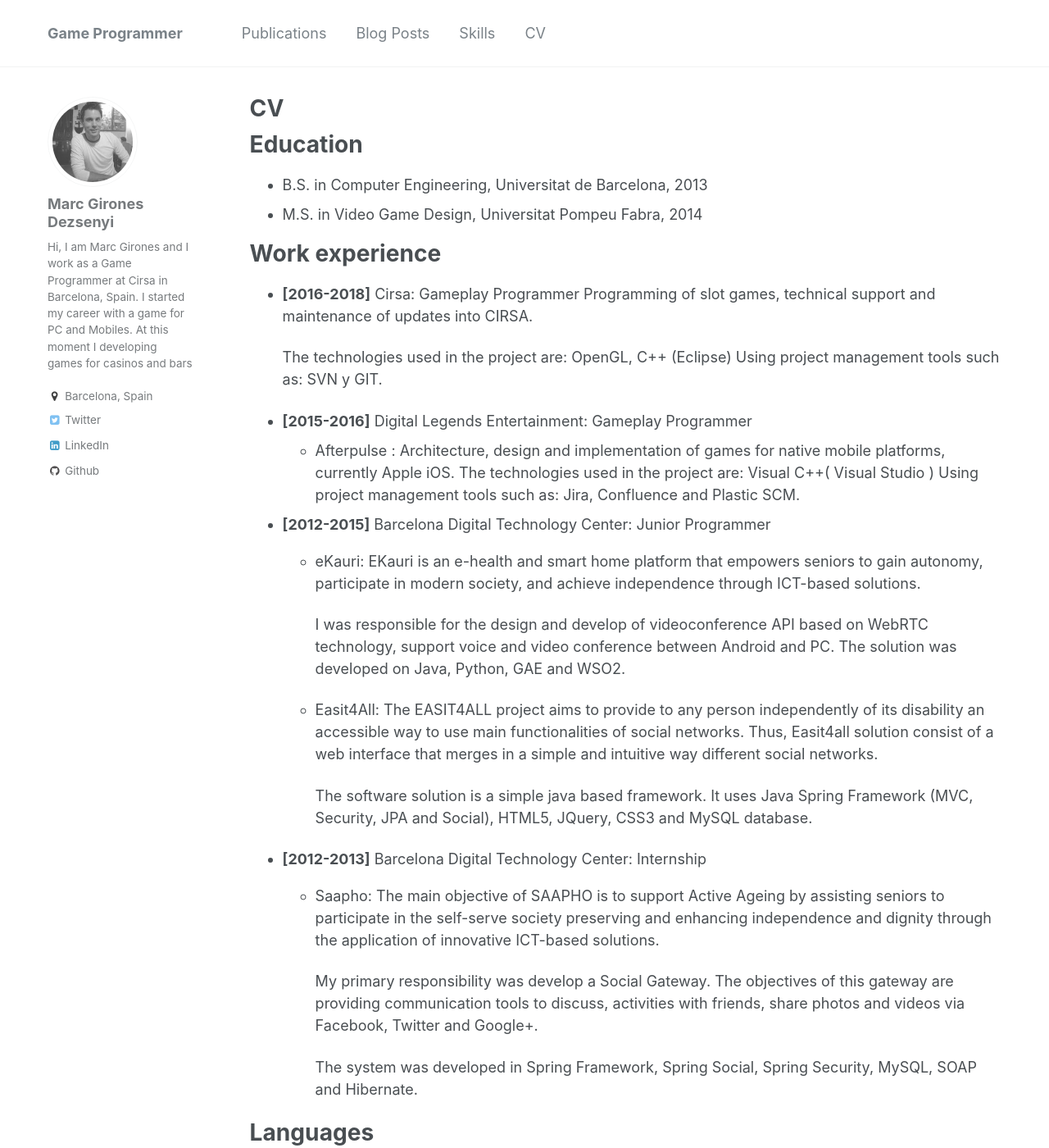
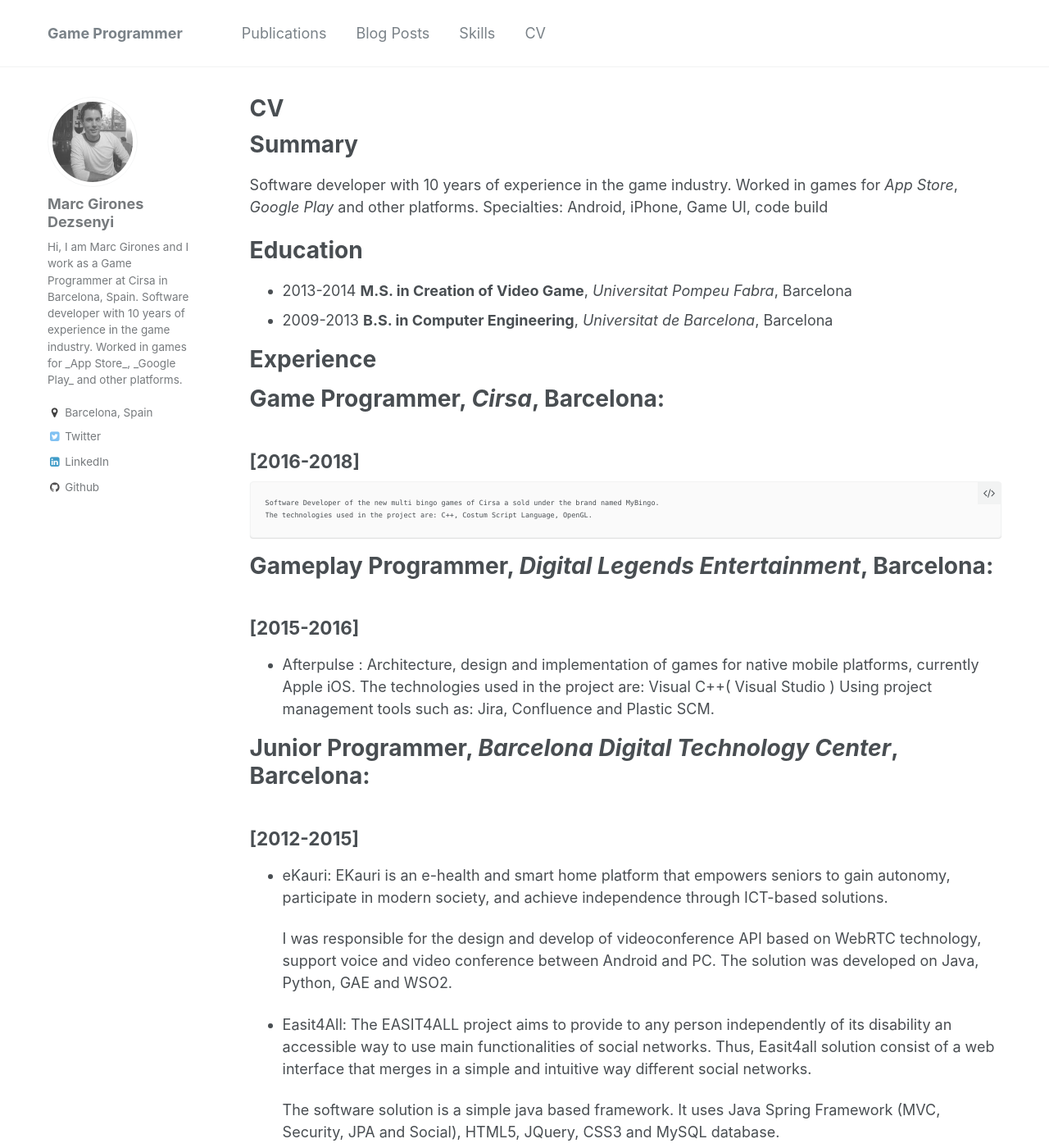
Before and after one commit to giron3s/giron3s.github.io, a Jekyll site: the page built from _pages/cv.md, in a window 1280 px wide and 1400 px high. Shown: the whole window at 82% size. Built offline with Jekyll 4.4.1, drawn with Linux system fonts in a browser that asks for light colours; some of the changed text lies outside the part shown.

Commit message:
Formating CV page

```diff
--- a/_config.yml
+++ b/_config.yml
@@ -79,7 +79,8 @@
 author:
   name             : "Marc Girones Dezsenyi"
   avatar           : "profile.jpg"
-  bio              : "Hi, I am Marc Girones and I work as a Game Programmer at Cirsa in Barcelona, Spain. I started my career with a game for PC and Mobiles. At this moment I developing games for casinos and bars "
+  bio              : "Hi, I am Marc Girones and I work as a Game Programmer at Cirsa in Barcelona, Spain. Software developer with 10 years of experience in the game industry. Worked in games for _App Store_,
+_Google Play_ and other platforms."
   location         : "Barcelona, Spain"
   employer         :
   googlescholar    :
--- a/_pages/cv.md
+++ b/_pages/cv.md
@@ -9,28 +9,36 @@
 
 {% include base_path %}
 
+Summary
+======
+Software developer with 10 years of experience in the game industry. Worked in games for _App Store_,
+_Google Play_ and other platforms.
+Specialties: Android, iPhone, Game UI, code build
+
 Education
 ======
-* B.S. in Computer Engineering, Universitat de Barcelona, 2013
-* M.S. in Video Game Design, Universitat Pompeu Fabra, 2014
+* 2013-2014 **M.S. in Creation of Video Game**, _Universitat Pompeu Fabra_, Barcelona
+* 2009-2013 **B.S. in Computer Engineering**, _Universitat de Barcelona_, Barcelona
 
-Work experience
+Experience
 ======
-* **[2016-2018]** Cirsa: Gameplay Programmer
-	Programming of slot games, technical support and maintenance of updates into CIRSA.
 
-	The technologies used in the project are: OpenGL, C++  (Eclipse)
-	Using project management tools such as: SVN y GIT.
+# **Game Programmer**, _Cirsa_, Barcelona:
+## [2016-2018]
+	Software Developer of the new multi bingo games of Cirsa a sold under the brand named MyBingo.
+	The technologies used in the project are: C++, Costum Script Language, OpenGL.
 
 
-* **[2015-2016]** Digital Legends Entertainment: Gameplay Programmer
+# **Gameplay Programmer**, _Digital Legends Entertainment_, Barcelona:
+## [2015-2016]
   * Afterpulse :
     Architecture, design and implementation of games for native mobile platforms, currently Apple iOS.
 	The technologies used in the project are: Visual C++( Visual Studio )
 	Using project management tools such as: Jira, Confluence and Plastic SCM.
 
 
-* **[2012-2015]** Barcelona Digital Technology Center: Junior Programmer
+# **Junior Programmer**, _Barcelona Digital Technology Center_, Barcelona:
+## [2012-2015]
   * eKauri:
 	EKauri is an e-health and smart home platform that empowers seniors to gain autonomy, participate in modern society, and achieve independence through ICT-based solutions.
 
@@ -43,7 +51,8 @@
 
     The software solution is a simple java based framework. It uses Java Spring Framework (MVC, Security, JPA and Social), HTML5, JQuery, CSS3 and MySQL database.
 
-* **[2012-2013]** Barcelona Digital Technology Center: Internship
+# **Internship**, _Barcelona Digital Technology Center_, Barcelona:
+## [2012-2013]
   * Saapho:
 	The main objective of SAAPHO is to support Active Ageing by assisting seniors to participate in the self-serve society preserving and enhancing independence and dignity through the application of innovative ICT-based solutions.
 
```
Also changed, not shown: 2 other files.
